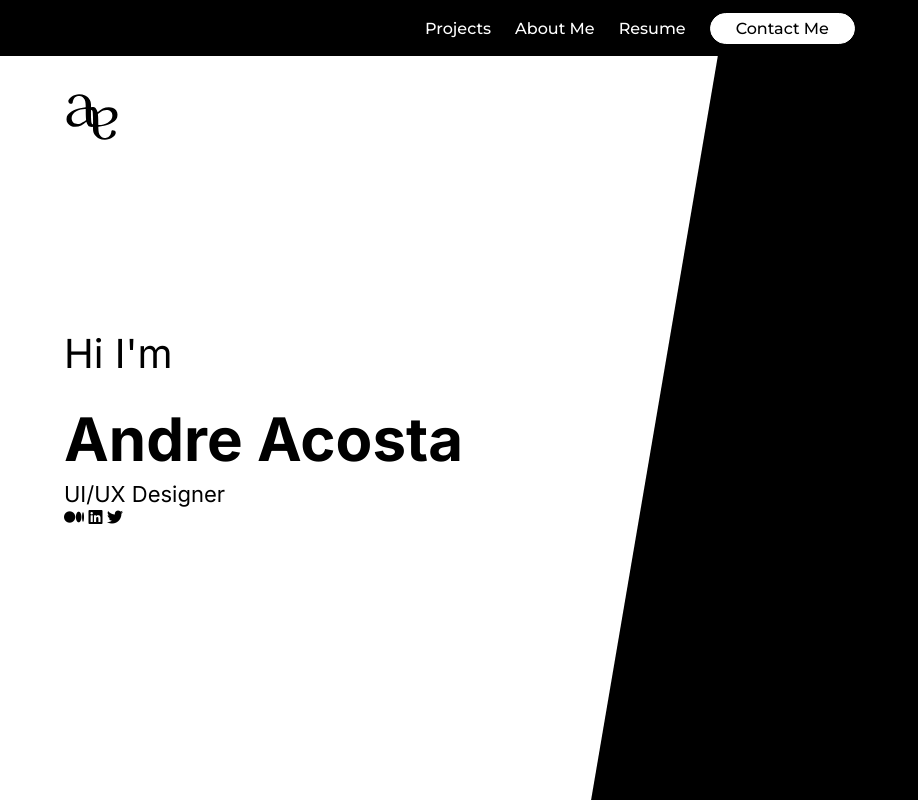
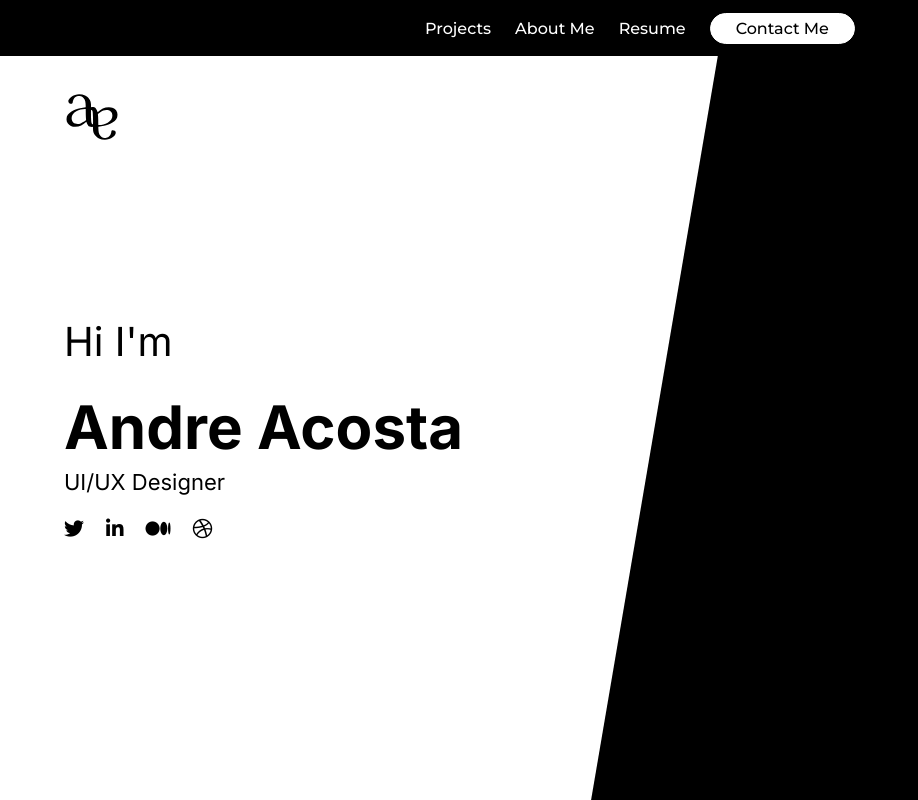
Before and after one commit to andreacostabz/AEA-port, a plain HTML site: page index.html in a window 1280 px wide. Shown: the whole page, without its empty margins (0-918 px from the left). Drawn offline with Linux system fonts and the light colour scheme; a web font is replaced by a local one.

Commit message:
add social icons to home

```diff
--- a/index.html
+++ b/index.html
@@ -28,9 +28,10 @@
             <p class="p2">UI/UX Designer</p>
             <div class="socials">
                 <ul>
-                    <i class="fa-brands fa-medium"></i>
-                    <i class="fa-brands fa-linkedin"></i>
-                    <i class="fa-brands fa-twitter"></i>
+                    <i class="fab fa-twitter"></i>
+                    <i class="fab fa-linkedin-in"></i>
+                    <i class="fab fa-medium"></i>
+                    <i class="fab fa-dribbble"></i>
                 </ul>
             </div>
         </section>
--- a/styles.css
+++ b/styles.css
@@ -67,3 +67,13 @@ nav.mainnav li.contact {
     padding-bottom: 5px;
     border-radius: 25px;
 }
+
+div.socials {
+    margin-top: 2%;
+}
+
+div.socials ul{
+    display: flex;
+    gap: 22px;
+    font-size: 20px;
+}
```
